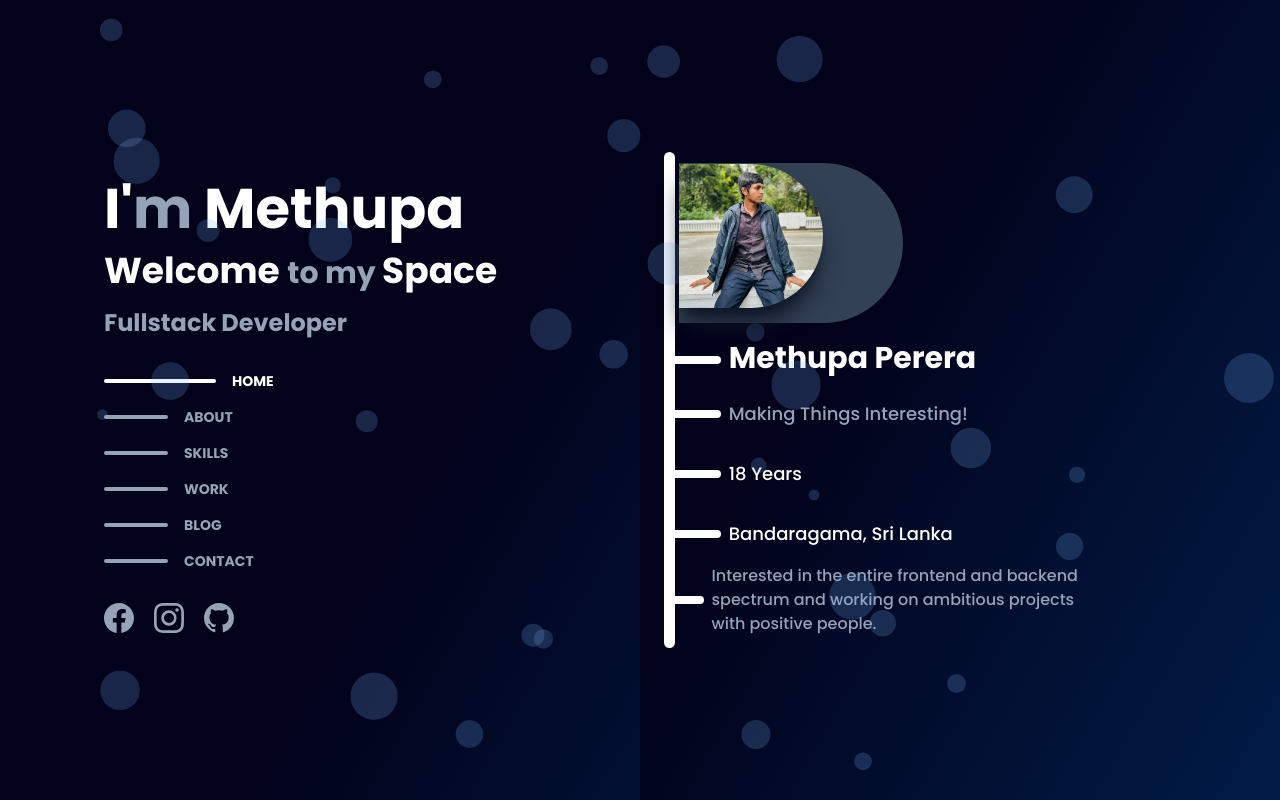
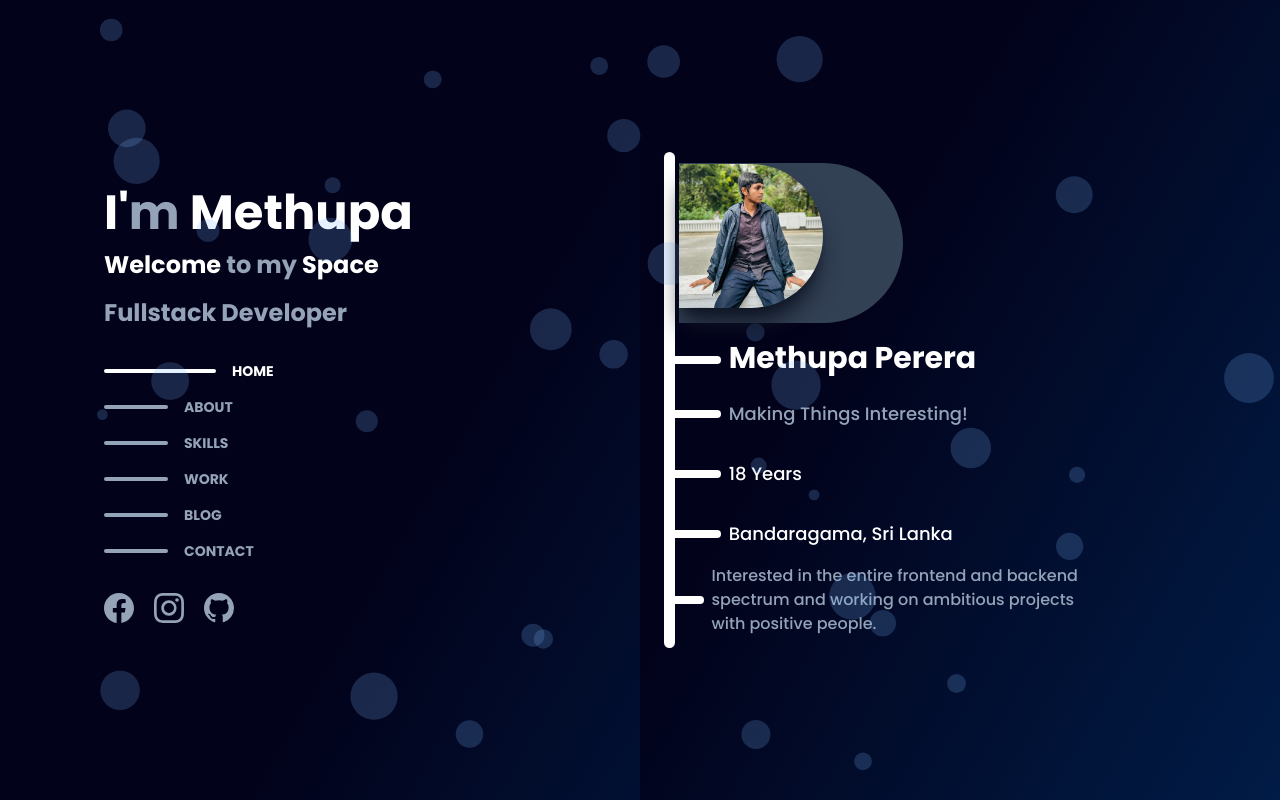
Before and after one commit to methupaPerera/my-portfolio, a React (Vite) app: page / in a window 1280 px wide. Shown: the top 800 px of the page. Built offline with nearby package versions, Linux system fonts and the light colour scheme.

Commit message:
Minor changes

```diff
--- a/src/sections/Main.jsx
+++ b/src/sections/Main.jsx
@@ -10,14 +10,14 @@ const Main = () => {
         <div className="md:ml-16 h-screen md:fixed left-0 text-center md:text-left">
             <div className="w-full h-screen md:w-1/2 flex flex-col justify-center fixed">
                 <div className="px-4 md:pl-10">
-                    <h1 className="text-[3.5rem] font-bold">
+                    <h1 className="text-[3rem] font-bold">
                         I&apos;<span className="text-slate-400">m</span> Methupa
                     </h1>
-                    <h5 className="mb-4 text-4xl font-bold">
+                    <h5 className="mb-4 text-2xl font-bold">
                         Welcome{" "}
-                        <span className="text-3xl text-slate-400">
+                        <span className="text-2xl text-slate-400">
                             to my{" "}
-                            <span className="text-white text-4xl">Space</span>
+                            <span className="text-white text-2xl">Space</span>
                         </span>
                     </h5>
                     <h2 className="text-slate-400 text-2xl font-bold">
```
